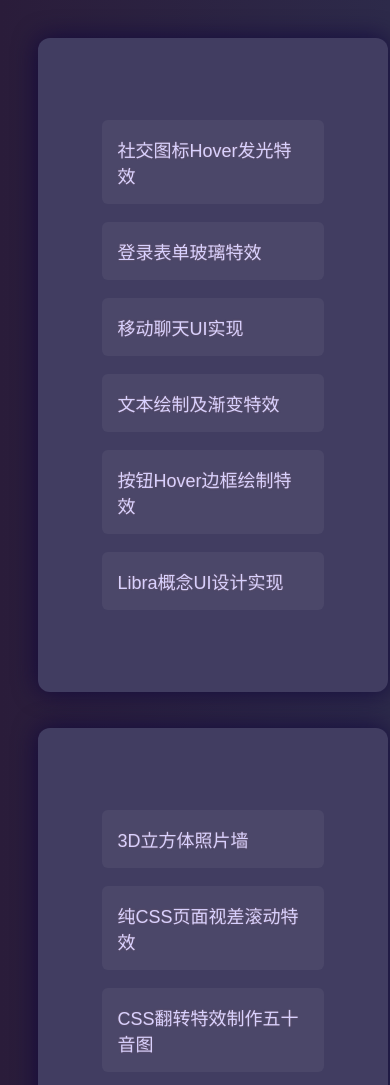
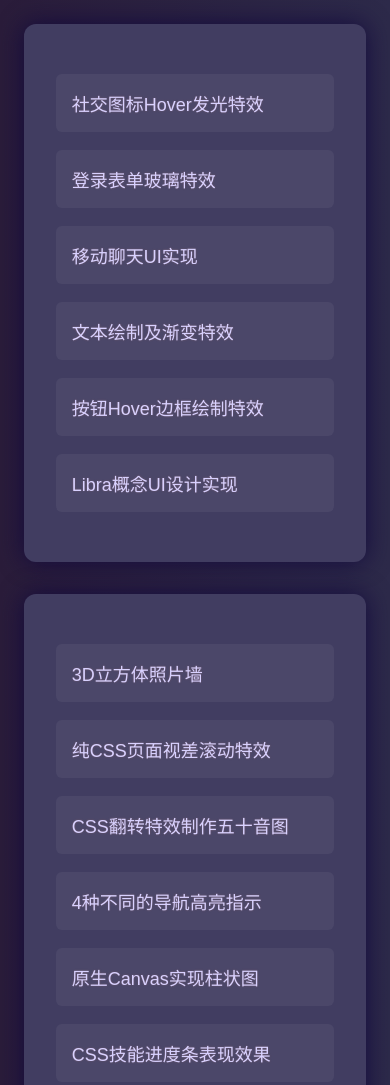
Before and after one commit to zxuqian/html-css-examples, a plain HTML site: page index.html in a window 390 px wide. Shown: the top 1085 px of the page. Drawn offline with Linux system fonts and the light colour scheme.

Commit message:
Update demo layout

```diff
--- a/style.css
+++ b/style.css
@@ -55,10 +55,15 @@ li a {
   background: #efefef0f;
 }
 
-@media screen and (max-width: 512px) {
+@media screen and (max-width: 860px) {
+  main {
+    padding: 2vmin;
+    justify-content: center;
+  }
   .card {
-    min-width: 350px;
-    padding: 4rem;
+    /* width: 350px; */
+    padding: 2rem;
+    margin: 1rem;
   }
   li a {
     padding: 1rem;
```
